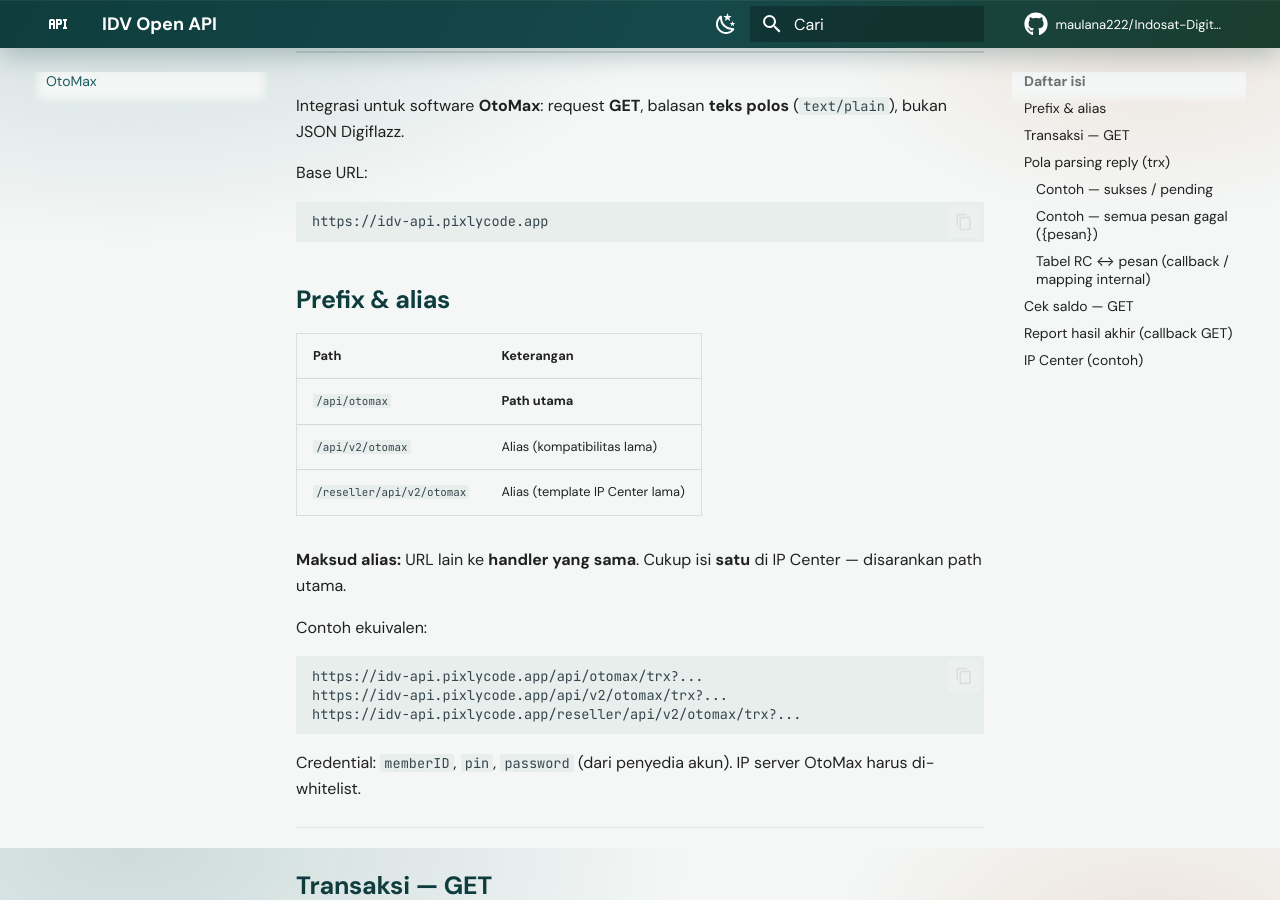
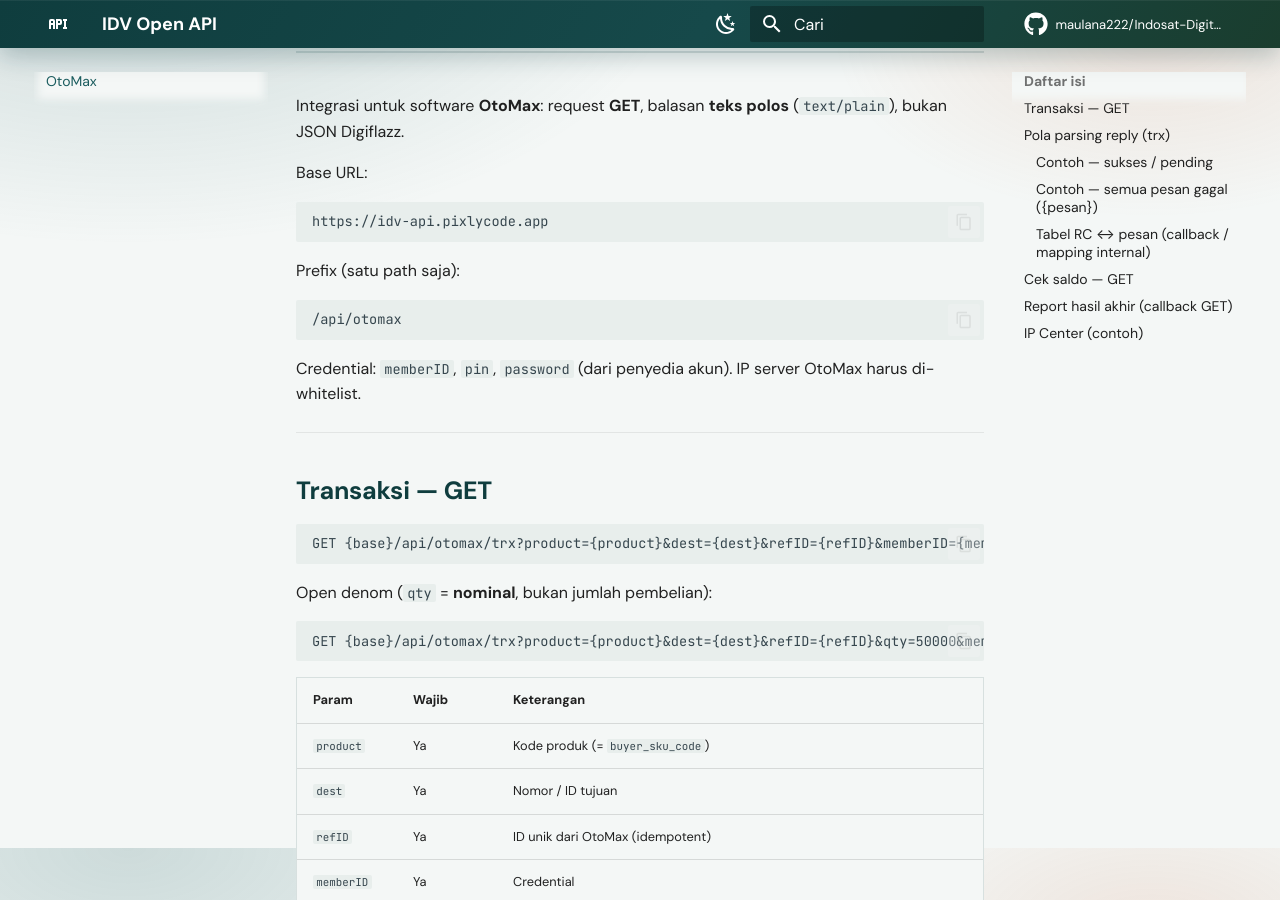
Before and after one commit to maulana222/Indosat-Digital-Voucher-IDV-, an MkDocs documentation site: the page built from content/api/otomax.md, in a window 1280 px wide and 900 px high, scrolled down 194 px. Built offline with MkDocs 1.6.1 and Material for MkDocs 9.7.7, drawn with Linux system fonts in a browser that asks for light colours; comment, search, counter and statistics services are not loaded.

Commit message:
OtoMax: only /api/otomax (remove legacy aliases)

````diff
--- a/content/api/otomax.md
+++ b/content/api/otomax.md
@@ -8,22 +8,10 @@ Base URL:
 https://idv-api.pixlycode.app
 ```
 
-## Prefix & alias
-
-| Path | Keterangan |
-|------|------------|
-| `/api/otomax` | **Path utama** |
-| `/api/v2/otomax` | Alias (kompatibilitas lama) |
-| `/reseller/api/v2/otomax` | Alias (template IP Center lama) |
-
-**Maksud alias:** URL lain ke **handler yang sama**. Cukup isi **satu** di IP Center — disarankan path utama.
-
-Contoh ekuivalen:
+Prefix (satu path saja):
 
 ```text
-https://idv-api.pixlycode.app/api/otomax/trx?...
-https://idv-api.pixlycode.app/api/v2/otomax/trx?...
-https://idv-api.pixlycode.app/reseller/api/v2/otomax/trx?...
+/api/otomax
 ```
 
 Credential: `memberID`, `pin`, `password` (dari penyedia akun). IP server OtoMax harus di-whitelist.
````
